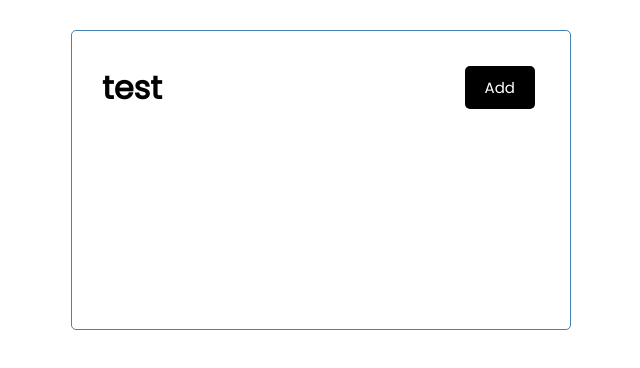
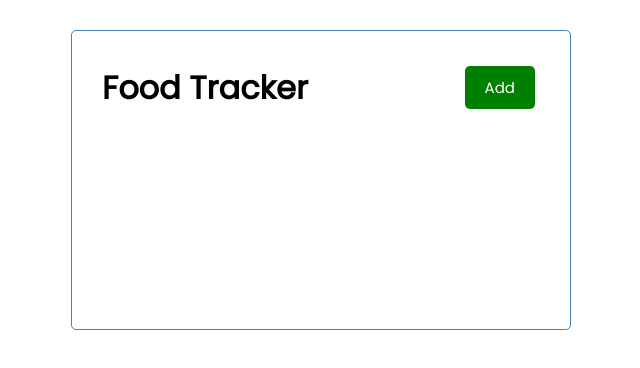
Before and after one commit to maldoam/food_tracker, a React (Create React App) app in the folder client/: page / in a window 1280 px wide. Shown: the top 368 px of the page, without its empty margins (319-959 px from the left). Built offline with nearby package versions, Linux system fonts and the light colour scheme.

Commit message:
still grinding

```diff
--- a/client/public/index.html
+++ b/client/public/index.html
@@ -4,7 +4,6 @@
     <meta charset="utf-8" />
     <meta name="viewport" content="width=device-width, initial-scale=1" />
     <meta name="theme-color" content="#000000" />
-    <link rel="manifest" href="%PUBLIC_URL%/manifest.json" />
     <title>Food Tracker</title>
   </head>
   <body>
--- a/client/src/App.js
+++ b/client/src/App.js
@@ -3,7 +3,7 @@ import Header from "./components/Header"
 function App() {
   return (
     <div className = "container">
-      <Header title = "test"/>
+      <Header />
     </div>
   );
 }
--- a/client/src/components/Button.js
+++ b/client/src/components/Button.js
@@ -0,0 +1,25 @@
+import PropTypes from "prop-types"
+
+const Button = ({color, text, onClick}) => {
+  return (
+    <button
+      className = "btn"
+      style = {{backgroundColor: color}}
+      onClick = {onClick}
+    >
+      {text}
+    </button>
+  );
+}
+
+Button.defaultProps = {
+  color: "steelblue"
+};
+
+Button.propTypes = {
+  text: PropTypes.string.isRequired,
+  color: PropTypes.string,
+  onClick: PropTypes.func
+};
+
+export default Button;
--- a/client/src/components/Header.js
+++ b/client/src/components/Header.js
@@ -1,10 +1,15 @@
 import PropTypes from "prop-types"
+import Button from "./Button"
 
 const Header = ({title}) => {
+  const onClick = () => {
+    console.log("Click!");
+  }
+
   return (
     <header className = "header">
       <h1>{title}</h1>
-      <button className = "btn">Add</button>
+      <Button color = "green" text = "Add" onClick = {onClick} />
     </header>
   );
 }
@@ -21,6 +26,6 @@ Header.propTypes = {
 const headingStyle = {
   color: "red",
   backgroundColor: "black"
-}
+};
 
 export default Header;
```
Also changed, not shown: client/src/components/Foods.js (added, +39 -0 lines), client/public/manifest.json (deleted).
